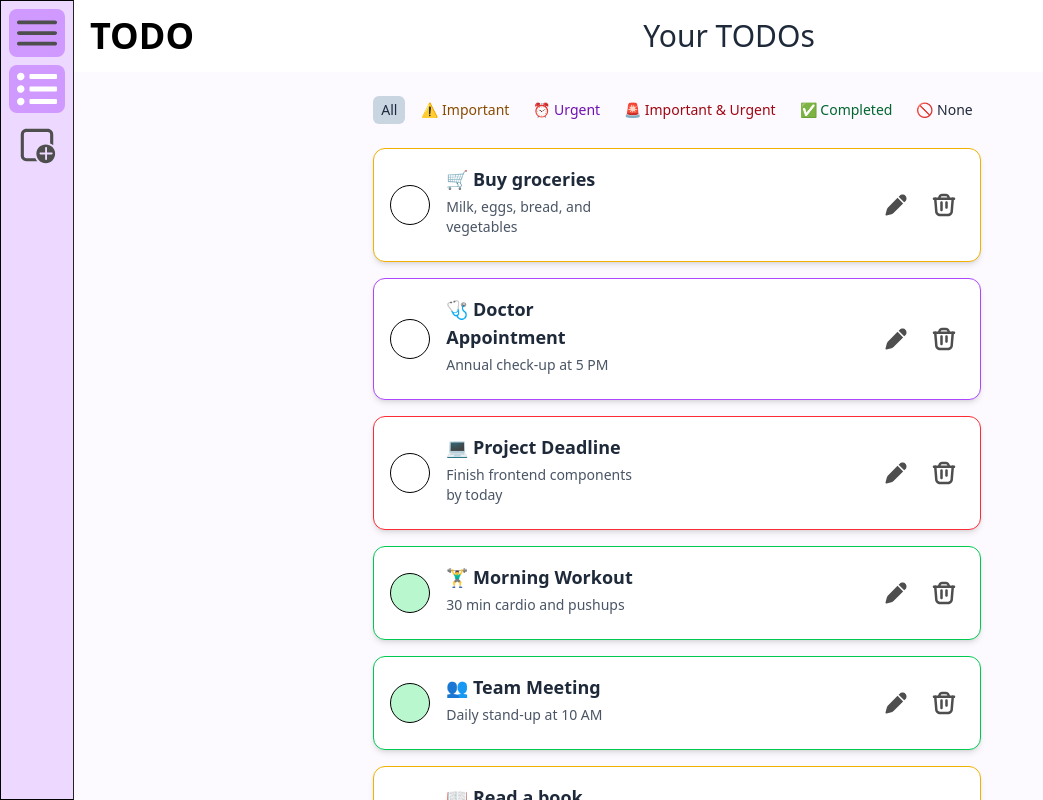
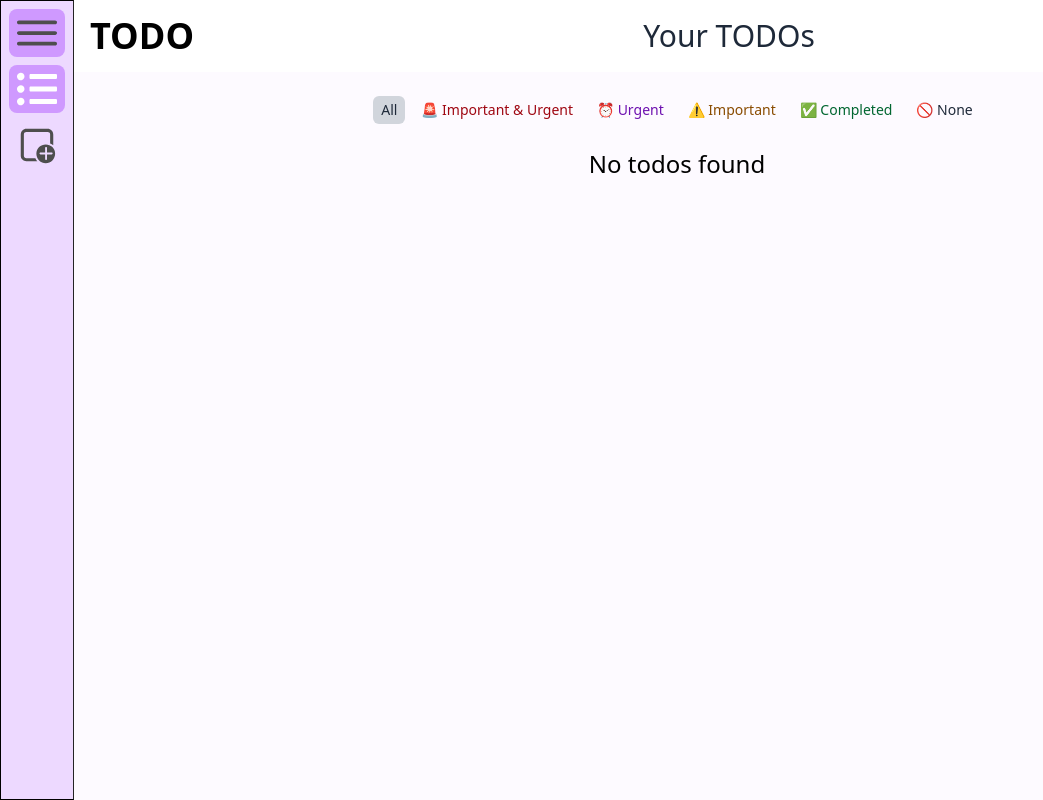
Before and after one commit to sahil-verma-9696/reactjs-todo-list, a React (Vite) app: page / in a window 1280 px wide. Shown: the whole page, without its empty margins (0-1043 px from the left). Built offline with nearby package versions, Linux system fonts and the light colour scheme.

Commit message:
TODO update logic

```diff
--- a/src/components/ui/Input.jsx
+++ b/src/components/ui/Input.jsx
@@ -1,14 +1,16 @@
-export function TitleInput() {
+export function TitleInput({ ...props }) {
   return (
     <input
+      {...props}
       className="w-full font-thin bg-[#F6ECFF] dark:bg-[#242424] dark:text-white text-lg p-2 rounded-lg"
       placeholder="Enter TODO Title"
     />
   );
 }
-export function DescriptionInput() {
+export function DescriptionInput({ ...props }) {
   return (
     <textarea
+      {...props}
       className="w-full h-50 font-thin bg-[#F6ECFF] dark:bg-[#242424] dark:text-white text-lg p-2 rounded-lg"
       placeholder="Describe your TODO"
     />
--- a/src/components/ui/Label.jsx
+++ b/src/components/ui/Label.jsx
@@ -20,76 +20,22 @@ const colorMap = {
     bg: "bg-gray-300",
   },
   slate: {
-    text: "text-slate-800",
+    text: "text-slate-800 dark:text-white",
     bg: "bg-slate-300",
   },
 };
 
-export function Label({
-  color = "gray",
-  active = false,
-  children,
-  className = "",
-  ...props
-}) {
+export function Label({ color = "gray", label, className = "", ...props }) {
   const colorClasses = colorMap[color] || colorMap.gray;
-
   return (
     <span
       {...props}
       className={`flex items-center gap-1 w-fit cursor-pointer px-2 py-1 text-sm font-medium rounded-md
-        ${colorClasses.text} ${
-        active ? colorClasses.bg : "bg-transparent"
-      } ${className}`}
+        ${colorClasses.text}
+        ${className?.includes("bg") ? "" : colorClasses.bg}
+        ${className} `}
     >
-      {children}
+      {label}
     </span>
   );
 }
-
-export function ImpLabel() {
-  return (
-    <span className="px-2 py-1 text-sm font-medium text-yellow-800 bg-yellow-100 rounded-md">
-      ⚠️ Important
-    </span>
-  );
-}
-
-export function UrgLabel() {
-  return (
-    <span className="px-2 py-1 text-sm font-medium text-purple-800 bg-purple-100 rounded-md">
-      ⏰ Urgent
-    </span>
-  );
-}
-
-export function ImpUrgLabel() {
-  return (
-    <span className="px-2 py-1 text-sm font-medium text-red-800 bg-red-100 rounded-md">
-      🚨 Important & Urgent
-    </span>
-  );
-}
-
-export function CompLabel() {
-  return (
-    <span className="px-2 py-1 text-sm font-medium text-green-800 bg-green-100 rounded-md">
-      ✅ Completed
-    </span>
-  );
-}
-
-export function NoneLabel() {
-  return (
-    <span className="px-2 py-1 text-sm font-medium text-gray-800 bg-gray-300 rounded-md">
-      🚫 None
-    </span>
-  );
-}
-export function AllLabel() {
-  return (
-    <span className="px-2 py-1 text-sm font-medium text-slate-800 bg-slate-300 rounded-md">
-      All
-    </span>
-  );
-}
--- a/src/components/your-todo/Action.jsx
+++ b/src/components/your-todo/Action.jsx
@@ -2,11 +2,11 @@ import React from "react";
 import EditIcon from "../icons/EditIcon";
 import TrashIcon from "../icons/TrashIcon";
 
-const Action = () => {
+const Action = ({ editTodoCallback, deleteTodoCallback }) => {
   return (
     <div className="flex gap-2 items-center">
-      <EditIcon />
-      <TrashIcon />
+      <EditIcon onClick={editTodoCallback} />
+      <TrashIcon onClick={deleteTodoCallback} />
     </div>
   );
 };
--- a/src/components/your-todo/Todo.jsx
+++ b/src/components/your-todo/TodoCard.jsx
@@ -2,36 +2,43 @@ import React from "react";
 import CheckBox from "./CheckBox";
 import Text from "./Text";
 import Action from "./Action";
-import LabelOptions from "./LabelOptions";
+import { todoManager } from "../../data/TodoManager";
+import { useTodos } from "../../hooks/useTodos";
 
-const Todo = ({ todo }) => {
+const getBorderColor = {
+  3: "border-yellow-500",
+  2: "border-purple-500",
+  1: "border-red-500",
+  4: "border-green-500",
+  5: "border-gray-400",
+};
+
+const TodoCard = ({ todo,removeTodo }) => {
   if (!todo) return <SkeletonTodo />;
-  const getBorderColor = {
-    important: "border-yellow-500",
-    urgent: "border-purple-500",
-    important_urgent: "border-red-500",
-    completed: "border-green-500",
-    none: "border-gray-400",
-  };
+  function handleTodoEdit() {}
+
+  function handleTodoDelete() {
+    removeTodo(todo.id);
+  }
 
   return (
     <div
       className={`dark:bg-[#171717] cursor-pointer flex items-center justify-between bg-white shadow-md p-4 rounded-xl border hover:border-black hover:bg-purple-50 dark:hover:dark:bg-[#242424] dark:hover:border-white transition-all
-      ${getBorderColor[todo.label]}
-
-     `}
+      ${getBorderColor[todo.label]}`}
     >
       <div className="flex items-center gap-4 ">
         <CheckBox todo={todo} />
         <Text title={todo.title} description={todo.description} />
       </div>
-      {/* <LabelOptions todo={todo} /> */}
-      <Action />
+      <Action
+        editTodoCallback={handleTodoEdit}
+        deleteTodoCallback={handleTodoDelete}
+      />
     </div>
   );
 };
 
-export default Todo;
+export default TodoCard;
 
 const SkeletonTodo = () => {
   return (
--- /dev/null
+++ b/src/data/Label.js
@@ -0,0 +1,31 @@
+export const labels = [
+  {
+    id: 1,
+    name: "🚨 Important & Urgent",
+    color: "red",
+  },
+  {
+    id: 2,
+    name: "⏰ Urgent",
+    color: "purple",
+  },
+  {
+    id: 3,
+    name: "⚠️ Important",
+    color: "yellow",
+  },
+  {
+    id: 4,
+    name: "✅ Completed",
+    color: "green",
+  },
+  {
+    id: 5,
+    name: "🚫 None",
+    color: "gray",
+  },
+];
+
+export function getLabel(id) {
+  return labels.find((label) => label.id === id);
+}
--- /dev/null
+++ b/src/data/Todo.js
@@ -0,0 +1,17 @@
+export class Todo {
+  constructor(title, description, label = 5) {
+    this.id = Date.now();
+    this.title = title || "Untitled";
+    this.description = description || "Description Not Found";
+    this.label = label;
+  }
+
+  getTodo() {
+    return {
+      id: this.id,
+      title: this.title,
+      description: this.description,
+      label: this.label,
+    };
+  }
+}
--- /dev/null
+++ b/src/data/TodoManager.js
@@ -0,0 +1,34 @@
+class TodoManager {
+  constructor() {
+    const localTodos = localStorage.getItem("todos");
+    if (!localTodos) localStorage.setItem("todos", "[]");
+    this.todos = JSON.parse(localTodos);
+  }
+
+  saveToLocalStorage() {
+    localStorage.setItem("todos", JSON.stringify(this.todos));
+  }
+
+  addTodo(todo) {
+    const isTodoExist = this.todos.find((t) => t.title === todo.title);
+    if (isTodoExist) throw new Error("TODO already exists");
+    this.todos.push(todo);
+    this.saveToLocalStorage();
+  }
+
+  removeTodo(id) {
+    this.todos = this.todos.filter((todo) => todo.id !== id);
+    this.saveToLocalStorage();
+  }
+
+  updateTodo(id, todo) {
+    this.todos = this.todos.map((t) => (t.id === id ? todo : t));
+    this.saveToLocalStorage();
+  }
+
+  getTodos() {
+    return this.todos;
+  }
+}
+
+export const todoManager = new TodoManager();
--- a/src/data/mockTodos.js
+++ b/src/data/mockTodos.js
@@ -3,84 +3,99 @@ export const dummyTodos = [
     id: 1,
     title: "🛒 Buy groceries",
     description: "Milk, eggs, bread, and vegetables",
-    label: "important",
+    label: 5,
   },
   {
     id: 2,
     title: "🩺 Doctor Appointment",
     description: "Annual check-up at 5 PM",
-    label: "urgent",
+    label: 2,
   },
   {
     id: 3,
     title: "💻 Project Deadline",
     description: "Finish frontend components by today",
-    label: "important_urgent",
+    label: 2,
   },
   {
     id: 4,
     title: "🏋️‍♂️ Morning Workout",
     description: "30 min cardio and pushups",
-    label: "completed",
+    label: 4,
   },
   {
     id: 5,
     title: "👥 Team Meeting",
     description: "Daily stand-up at 10 AM",
-    label: "completed",
+    label: 5,
   },
   {
     id: 6,
     title: "📖 Read a book",
     description: "Continue reading 'Atomic Habits'",
-    label: "important",
+    label: 3,
   },
   {
     id: 7,
     title: "💡 Pay electricity bill",
     description: "Due tomorrow",
-    label: "important_urgent",
+    label: 3,
   },
   {
     id: 8,
     title: "🧹 Clean workspace",
     description: "Organize desk and delete old files",
-    label: "completed",
+    label: 3,
   },
   {
     id: 9,
     title: "📞 Call Mom",
     description: "Check in and talk for a while",
-    label: "important",
+    label: 1,
   },
   {
     id: 10,
     title: "🐞 Fix login bug",
     description: "Users can't login with special characters",
-    label: "important_urgent",
+    label: 5,
   },
   {
     id: 11,
     title: "📧 Email HR",
     description: "Send updated documents",
-    label: "urgent",
+    label: 4,
   },
   {
     id: 12,
     title: "🌱 Water plants",
     description: "Indoor and balcony plants",
-    label: "none",
+    label: 2,
   },
   {
     id: 13,
     title: "🗺️ Plan weekend trip",
     description: "Look up options near Manali",
-    label: "none",
+    label: 1,
   },
   {
     id: 14,
     title: "🕒 Submit timesheet",
     description: "Deadline is 6 PM",
-    label: "urgent",
+    label: 1,
   },
 ];
+
+/**
+ *
+ * User :-
+ *  Add TODO { Title, Description, Label }
+ *  Remove TODO
+ *  Edit TODO
+ *  Filter TODO { Label Based }
+ *      |
+ *      |
+ *      |
+ * TODO App :-
+ *  User Input -> [createTODO({userInput})/removeTODO(todoId)/updateTODO(todoId,{updatedTODO})] -> Context -> LocalStorage
+ *  localStorage ->
+ */
--- /dev/null
+++ b/src/hooks/useTodos.js
@@ -0,0 +1,51 @@
+import { useState, useEffect } from "react";
+
+function useLocalStorage(key, initialValue) {
+  const [storedValue, setStoredValue] = useState(() => {
+    try {
+      const item = localStorage.getItem(key);
+      return item ? JSON.parse(item) : initialValue;
+    } catch (error) {
+      console.error("Error reading localStorage key:", key, error);
+      return initialValue;
+    }
+  });
+
+  useEffect(() => {
+    try {
+      localStorage.setItem(key, JSON.stringify(storedValue));
+    } catch (error) {
+      console.error("Error setting localStorage key:", key, error);
+    }
+  }, [key, storedValue]);
+
+  return [storedValue, setStoredValue];
+}
+
+export function useTodos() {
+  const [todos, setTodos] = useLocalStorage("todos", []);
+
+  // Add todo
+  const addTodo = (todo) => {
+    setTodos((prevTodos) => {
+      if (prevTodos.find((t) => t.title === todo.title)) {
+        throw new Error("Todo already exists");
+      }
+      return [...prevTodos, todo];
+    });
+  };
+
+  // Remove todo
+  const removeTodo = (id) => {
+    setTodos((prevTodos) => prevTodos.filter((t) => t.id !== id));
+  };
+
+  // Update todo
+  const updateTodo = (id, updatedTodo) => {
+    setTodos((prevTodos) =>
+      prevTodos.map((t) => (t.id === id ? updatedTodo : t))
+    );
+  };
+
+  return { todos, addTodo, removeTodo, updateTodo };
+}
--- a/src/pages/CreateTodo.jsx
+++ b/src/pages/CreateTodo.jsx
@@ -1,55 +1,59 @@
 import React from "react";
 import { DescriptionInput, TitleInput } from "../components/ui/Input";
 import { AddTodoBtn } from "../components/ui/Button";
-import {
-  CompLabel,
-  ImpLabel,
-  ImpUrgLabel,
-  Label,
-  NoneLabel,
-  UrgLabel,
-} from "../components/ui/Label";
-const filterConfig = {
-  important: { emoji: "⚠️", text: "Important", color: "yellow" },
-  urgent: { emoji: "⏰", text: "Urgent", color: "purple" },
-  important_urgent: { emoji: "🚨", text: "Important & Urgent", color: "red" },
-  completed: { emoji: "✅", text: "Completed", color: "green" },
-  none: { emoji: "🚫", text: "None", color: "gray" },
-};
+import { labels } from "../data/Label";
+import { todoManager } from "../data/TodoManager";
+import { Label } from "../components/ui/Label";
+import { Todo } from "../data/Todo";
+
 const CreateTodo = () => {
+  const [todo, setTodo] = React.useState({
+    title: "",
+    description: "",
+    label: 5,
+  });
+
+  function handleClick() {
+    const newTodo = new Todo(todo.title, todo.description, todo.label);
+    todoManager.addTodo(newTodo);
+    setTodo({ title: "", description: "", label: newTodo.label });
+  }
   return (
     <div className="max-sm:p-4 flex-1 flex justify-center items-center dark:bg-[#171717]">
       <div className="w-100">
         <section>
           <h2 className="text-3xl dark:text-white">Labels</h2>
           <div className="my-4 flex items-center flex-wrap gap-2">
-            {Object.entries(filterConfig).map(
-              ([key, { emoji, text, color }]) => (
-                <Label
-                  color={color}
-                  active={true}
-                  key={key}
-                  onClick={() => setFilter(key)}
-                >
-                  {emoji && `${emoji} `}
-                  {text}
-                </Label>
-              )
-            )}
+            {labels.map((label) => (
+              <Label
+                key={label.id}
+                label={label.name}
+                color={label.color}
+                onClick={() => setTodo({ ...todo, label: label.id })}
+              />
+            ))}
           </div>
         </section>
         <section>
           <h2 className="text-3xl dark:text-white">Active Labels</h2>
           <div className="my-4 flex items-center flex-wrap gap-2">
-            <NoneLabel />
+            <Label
+              label={labels.find((label) => label.id === todo.label).name}
+              color={labels.find((label) => label.id === todo.label).color}
+            />
           </div>
         </section>
         <section className="flex flex-col gap-4">
-          <TitleInput />
-          <DescriptionInput />
-
+          <TitleInput
+            value={todo.title}
+            onChange={(e) => setTodo({ ...todo, title: e.target.value })}
+          />
+          <DescriptionInput
+            value={todo.description}
+            onChange={(e) => setTodo({ ...todo, description: e.target.value })}
+          />
           <div className="flex justify-end">
-            <AddTodoBtn />
+            <AddTodoBtn onClick={handleClick} />
           </div>
         </section>
       </div>
--- a/src/pages/YourTodos.jsx
+++ b/src/pages/YourTodos.jsx
@@ -1,48 +1,53 @@
 import React from "react";
-import { dummyTodos } from "../data/mockTodos";
-import { Label } from "../components/ui/Label"; // Your reusable Label
-import Todo from "../components/your-todo/Todo";
-
-const filterConfig = {
-  all: { emoji: "", text: "All", color: "slate" },
-  important: { emoji: "⚠️", text: "Important", color: "yellow" },
-  urgent: { emoji: "⏰", text: "Urgent", color: "purple" },
-  important_urgent: { emoji: "🚨", text: "Important & Urgent", color: "red" },
-  completed: { emoji: "✅", text: "Completed", color: "green" },
-  none: { emoji: "🚫", text: "None", color: "gray" },
-};
+import { todoManager } from "../data/TodoManager";
+import { Label } from "../components/ui/Label";
+import TodoCard from "../components/your-todo/TodoCard";
+import { getLabel, labels } from "../data/Label";
+import { useTodos } from "../hooks/useTodos";
 
 const YourTodos = () => {
-  const [filter, setFilter] = React.useState("all");
-
-  const getFilteredTodos = () => {
-    if (filter === "all") return dummyTodos;
-    return dummyTodos.filter((todo) => todo.label === filter);
-  };
+  const [filterId, setFilterId] = React.useState(0);
+  const { todos, removeTodo } = useTodos();
+  const filteredTodos = React.useMemo(() => {
+    return filterId === 0
+      ? todos
+      : todos.filter((todo) => todo.label === filterId);
+  }, [filterId, todos]);
 
   return (
     <div className="flex-1 dark:bg-[#171717] max-sm:p-4">
       <div className="w-fit mx-auto">
         {/* Filter labels */}
         <section className="my-6 flex items-center flex-wrap gap-2">
-          {Object.entries(filterConfig).map(([key, { emoji, text, color }]) => (
+          <Label
+            label="All"
+            color="gray"
+            onClick={() => setFilterId(0)}
+            className={filterId === 0 ? "" : "bg-transparent dark:text-white"}
+          />
+
+          {labels.map((label) => (
             <Label
-              color={color}
-              active={filter === key}
-              key={key}
-              onClick={() => setFilter(key)}
-            >
-              {emoji && `${emoji} `}
-              {text}
-            </Label>
+              key={label.id}
+              label={label.name}
+              color={label.color}
+              onClick={() => setFilterId(label.id)}
+              className={filterId === label.id ? "" : "bg-transparent"}
+            />
           ))}
         </section>
 
         {/* Filtered Todos */}
         <section className="grid grid-cols-1 gap-4">
-          {getFilteredTodos().map((todo) => (
-            <Todo key={todo.id} todo={todo} />
-          ))}
+          {filteredTodos.length > 0 ? (
+            filteredTodos.map((todo) => (
+              <TodoCard key={todo.id} todo={todo} removeTodo={removeTodo} />
+            ))
+          ) : (
+            <p className="text-2xl text-center dark:text-white">
+              No {getLabel(filterId)?.name} todos found
+            </p>
+          )}
         </section>
       </div>
     </div>
```
Also changed, not shown: src/components/ui/Button.jsx (+5 -2 lines).
